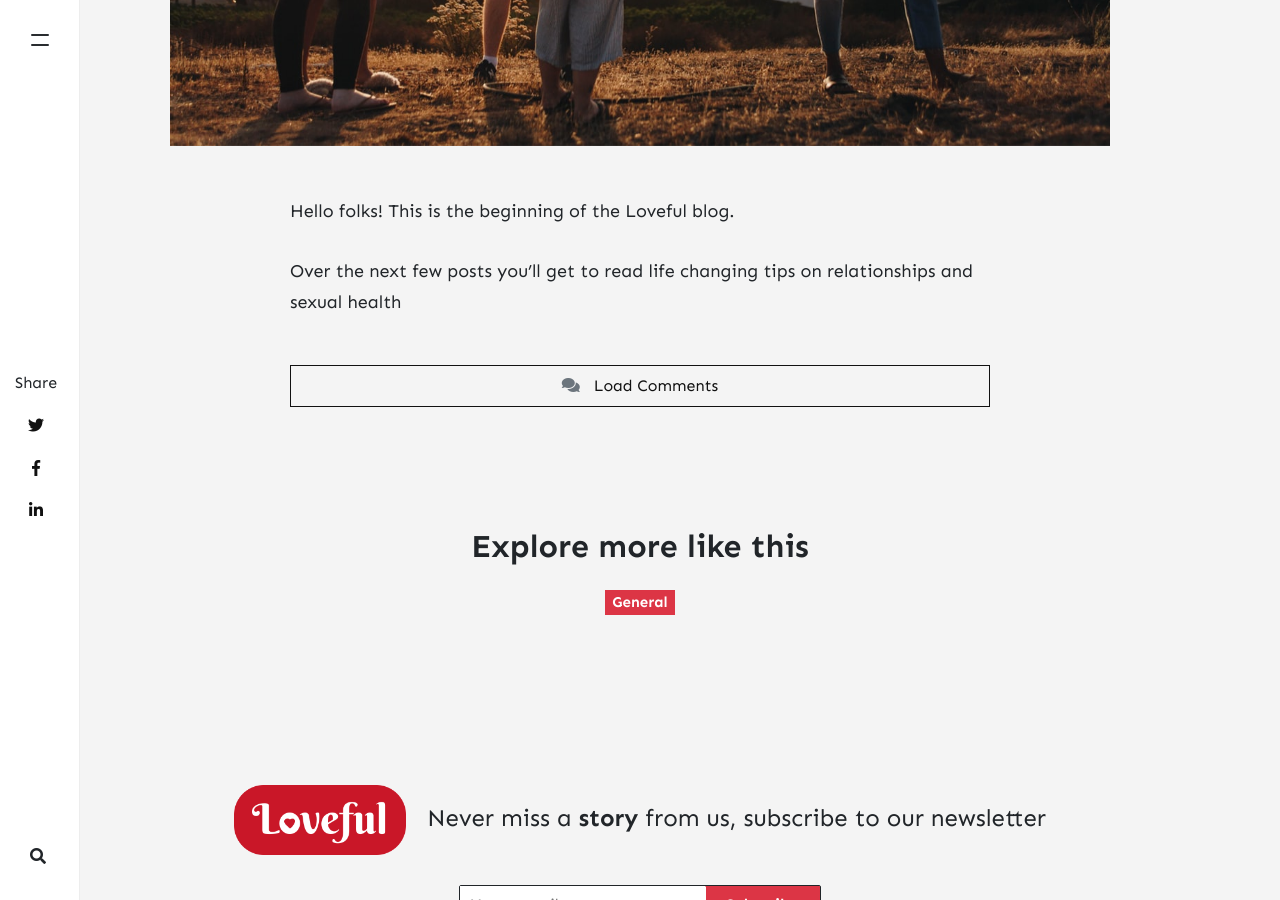
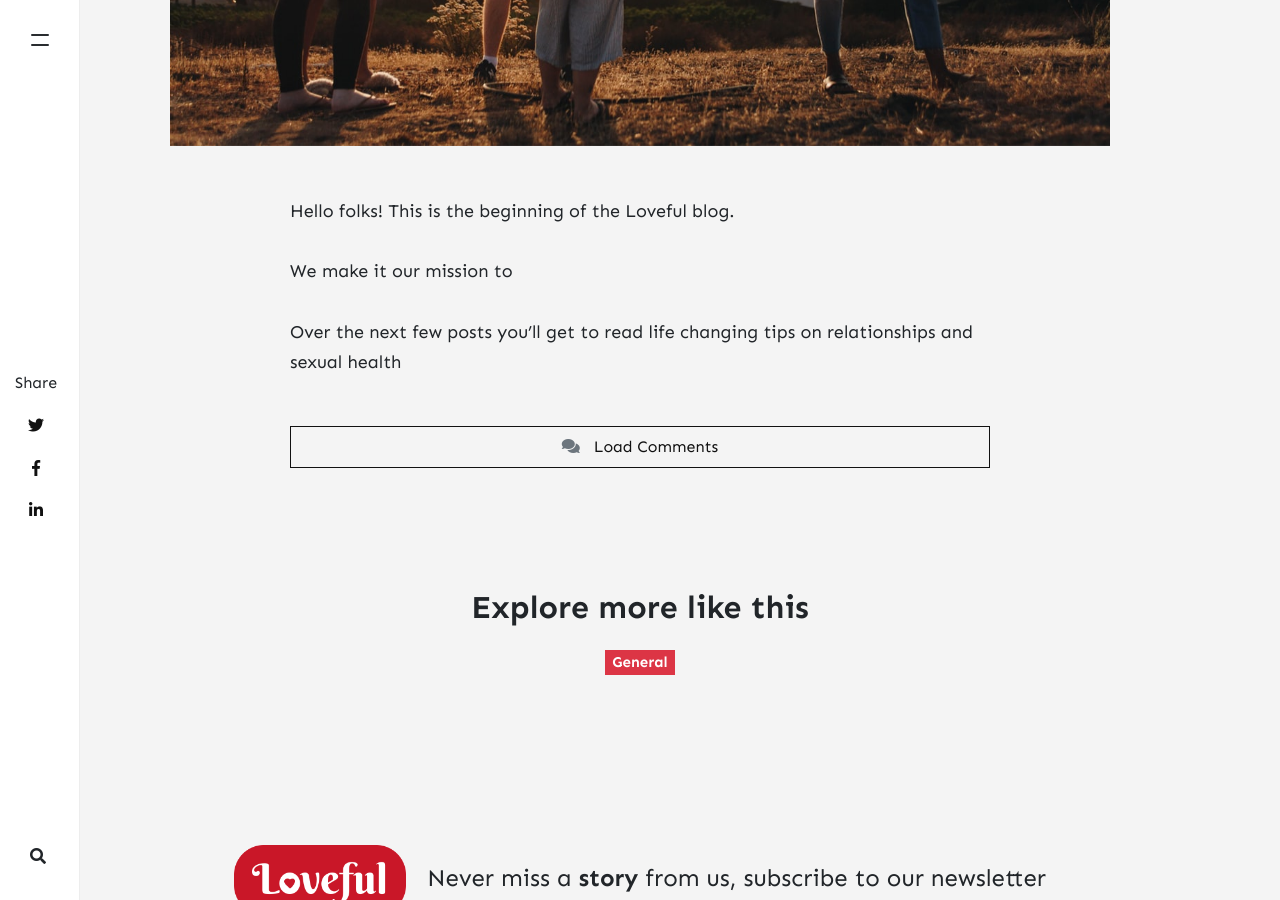
Before and after one commit to stackbit-projects/happy-zebra-28bc2, a Jekyll site: the page built from _posts/2021-09-01-welcome-to-loveful.md, in a window 1280 px wide and 900 px high, scrolled down 847 px. Built offline with Jekyll 4.4.1, drawn with Linux system fonts in a browser that asks for light colours; nearby versions of some CDN libraries; comment, search, counter and statistics services are not loaded.

Commit message:
2021-09-01-welcome-to-loveful.md: changed

```diff
--- a/_posts/2021-09-01-welcome-to-loveful.md
+++ b/_posts/2021-09-01-welcome-to-loveful.md
@@ -10,4 +10,6 @@ image: assets/images/2.jpg
 Hello folks!
 This is the beginning of the Loveful blog.
 
+We make it our mission to
+
 Over the next few posts you'll get to read life changing tips on relationships and sexual health
```
